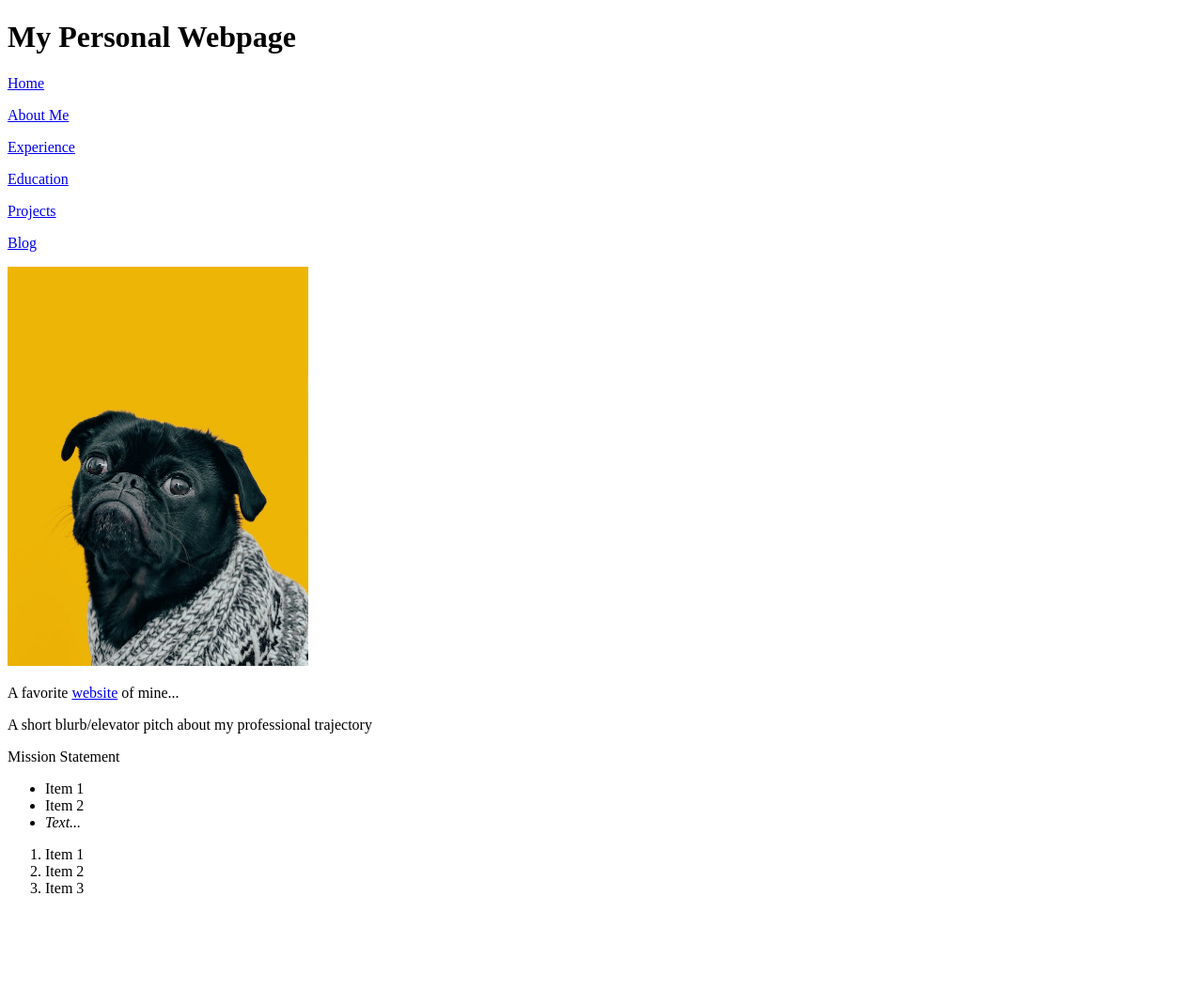
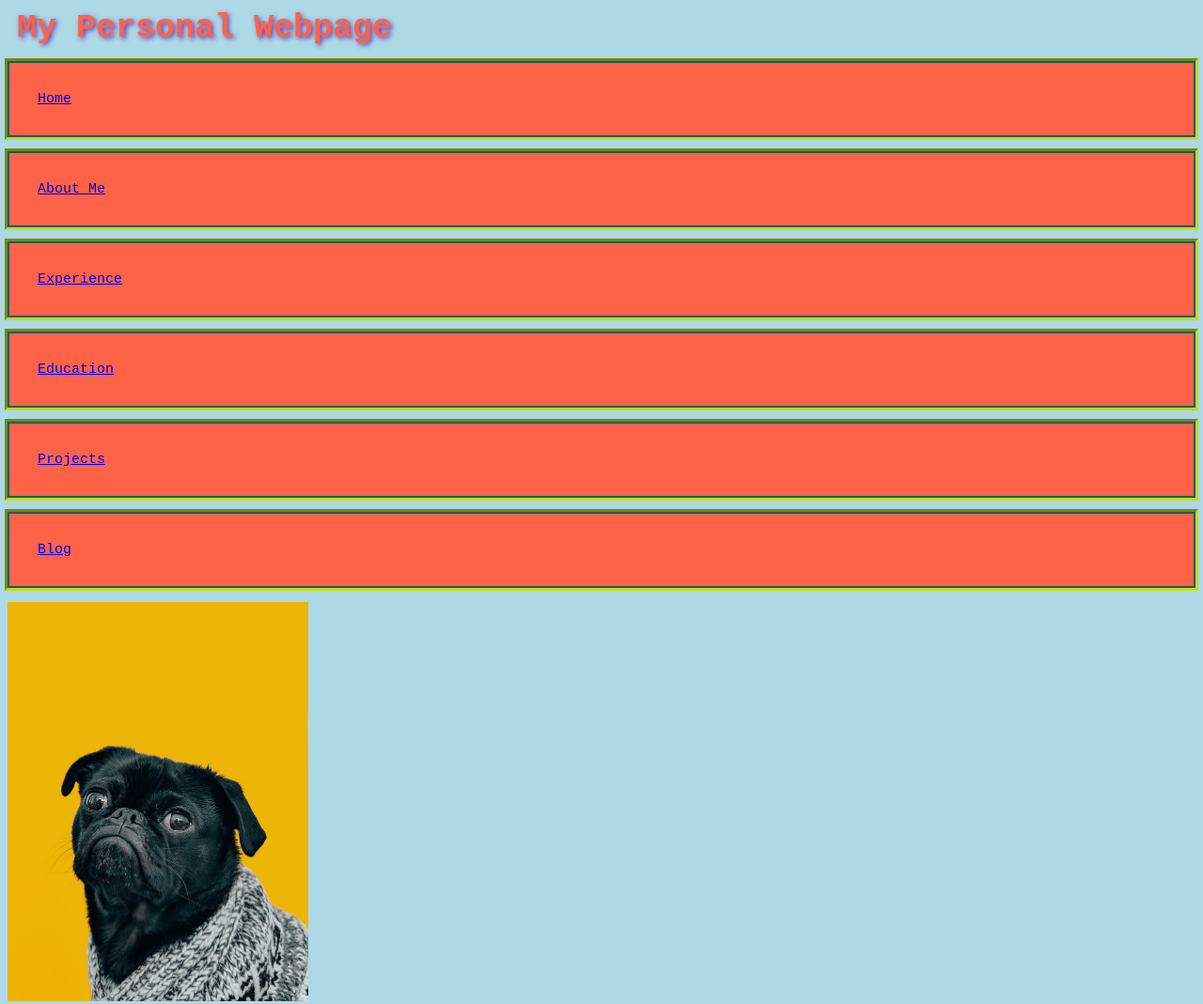
Before and after one commit to WilliamLaneFranklin/CS-469-Project, a plain HTML site: page index.html in a window 1280 px wide. Shown: the top 1069 px of the page at 94% size. Before the commit the page ends 971 px from the top, so only its background shows below. Drawn offline with Linux system fonts and the light colour scheme.

Commit message:
CSS stylesheet creation and updates

```diff
--- a/index.html
+++ b/index.html
@@ -3,6 +3,7 @@
     <head>
         <meta charset="UTF-8">
         <title>My Personal Webpage</title>
+        <link rel="stylesheet" href="styles.css">
       </head>
 
     <body>
--- /dev/null
+++ b/styles.css
@@ -0,0 +1,73 @@
+/* styles.css */
+
+body {
+    background-color: lightblue;
+}
+
+.topnav {
+    overflow: hidden;
+    background-color:;
+}
+
+.topnav a {
+    float:;
+    display:;
+    color:;
+    text-align:;
+    padding:;
+    text-decoration:;
+}
+
+div {
+    width: 300px;
+    border: 15px solid chartreuse;
+    padding: 10px;
+    margin: 10px;
+}
+
+p {
+    color: rgb(93, 56, 179);
+    border: 2px solid rgb(15, 93, 103);
+    padding: 30px;
+    font-family:monospace;
+    font-size:15px;
+    text-align: left;
+    background-color:tomato;
+    opacity:;
+    margin:;
+    outline-style: inset;
+    outline-color:rgb(200, 220, 15)
+}
+
+h1 {
+    color: tomato;
+    outline:
+    border:;
+    padding:;
+    font-family:monospace;
+    margin: 10px;
+    font-size:35px;
+    text-shadow: 2px 2px 5px rgb(93, 56, 179);;
+}
+
+ul{
+    color:rgb(93, 56, 179);
+    border:;
+    font-family:monospace;
+    font-size:15px;
+    text-align: left;
+    outline-style: inset;
+    outline-color:rgb(200, 220, 15);
+    background-color: tomato;
+}
+
+ol{
+    color:rgb(93, 56, 179);
+    border:;
+    font-family:monospace;
+    font-size:15px;
+    text-align: left;
+    outline-style: inset;
+    outline-color:rgb(200, 220, 15);
+    background-color: tomato;
+}
```
Also changed, not shown: pages/aboutme.html (+1 -0 lines), pages/blog.html (+1 -0 lines), pages/education.html (+1 -0 lines), pages/experience.html (+1 -0 lines), pages/projects.html (+1 -0 lines).
